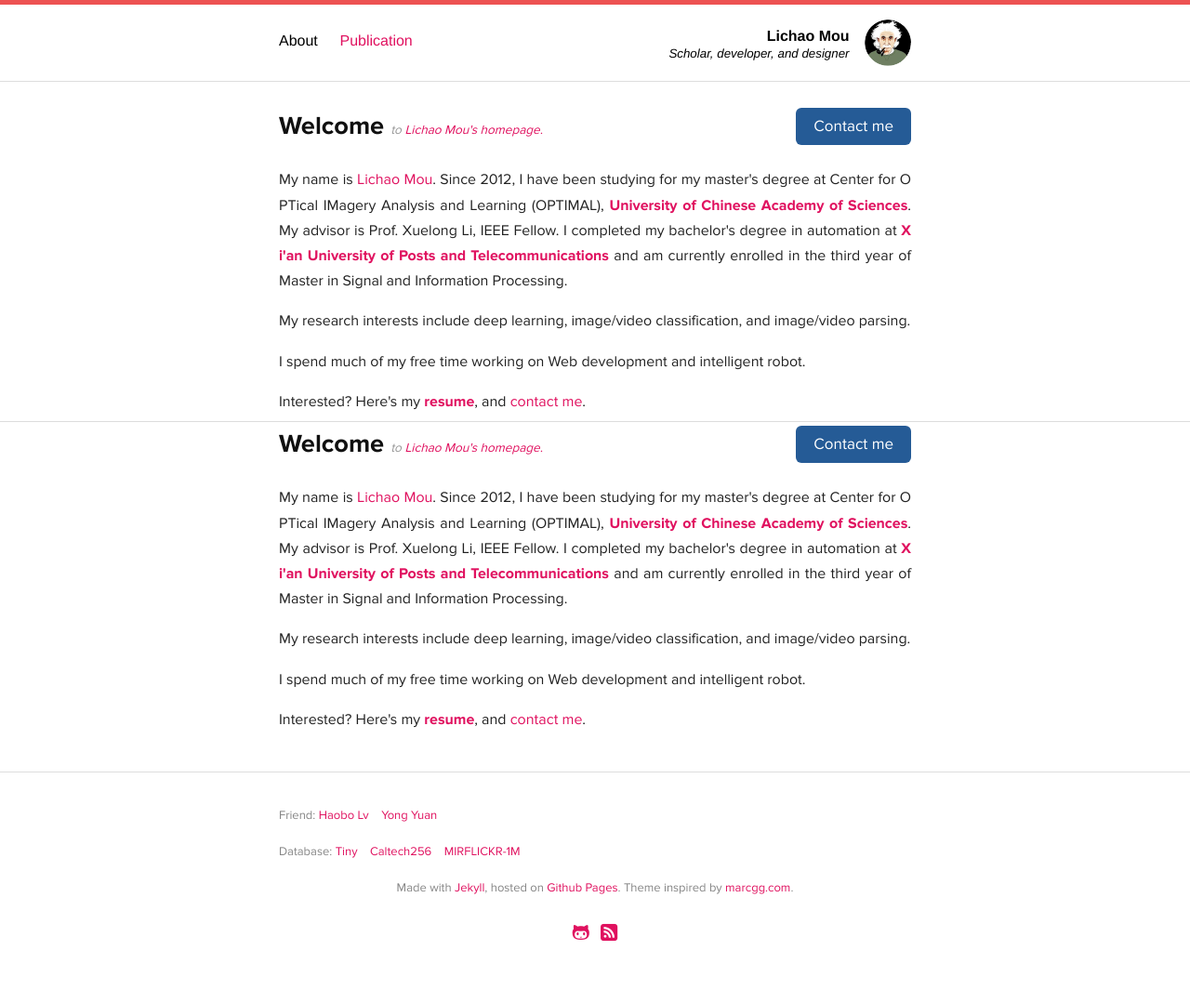
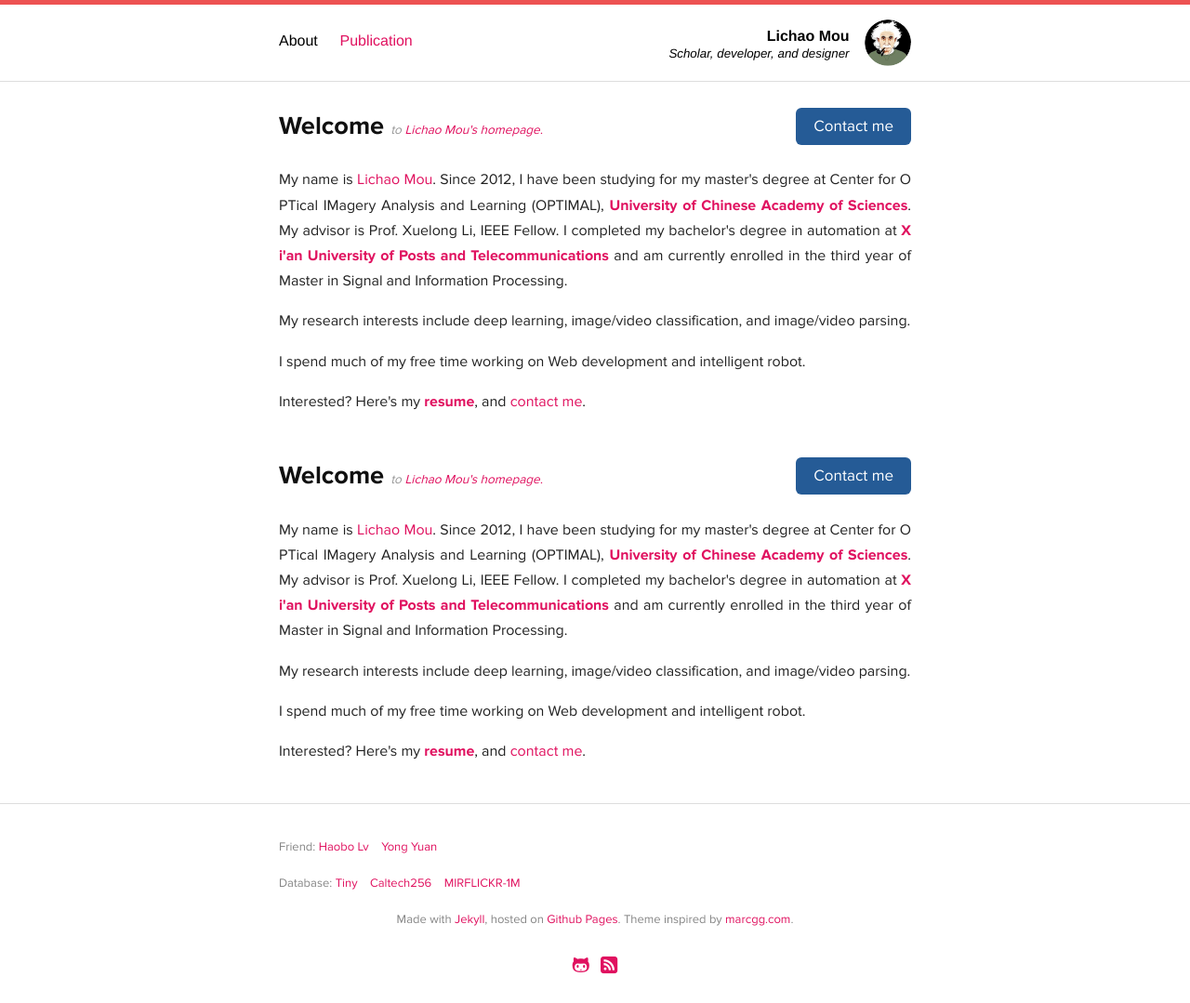
Before and after one commit to Raphael-Mou/raphael-mou.github.com, a Jekyll site: the page built from index.html, in a window 1280 px wide. Shown: the whole page at 93% size. Built offline with Jekyll 4.4.1, drawn with Linux system fonts in a browser that asks for light colours; Markdown is read by kramdown in place of the engine named in the settings; before the commit the page ends 1044 px from its top, so only the background shows below that.

Commit message:
Update default.html

```diff
--- a/_layouts/default.html
+++ b/_layouts/default.html
@@ -67,8 +67,8 @@
   </div>
 
   {{ content }}
-  <div  style="border-bottom: 1px solid #ddd"></div>
-  {{ content }}
+  <div class="separator"></div>
+    {{ content }}
   <div class="separator"></div>
 
   <div  style="border-bottom: 1px solid #ddd"></div>
```
